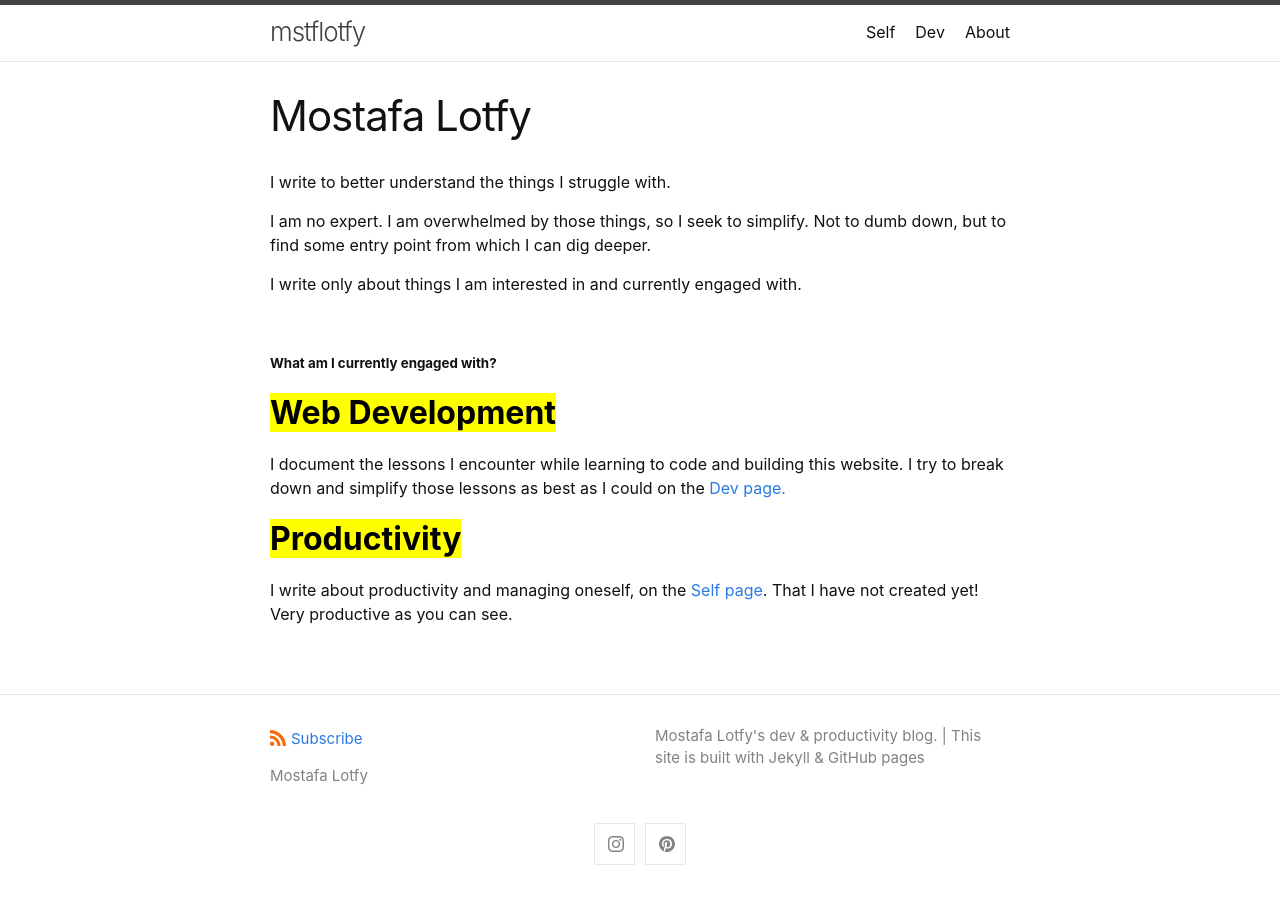
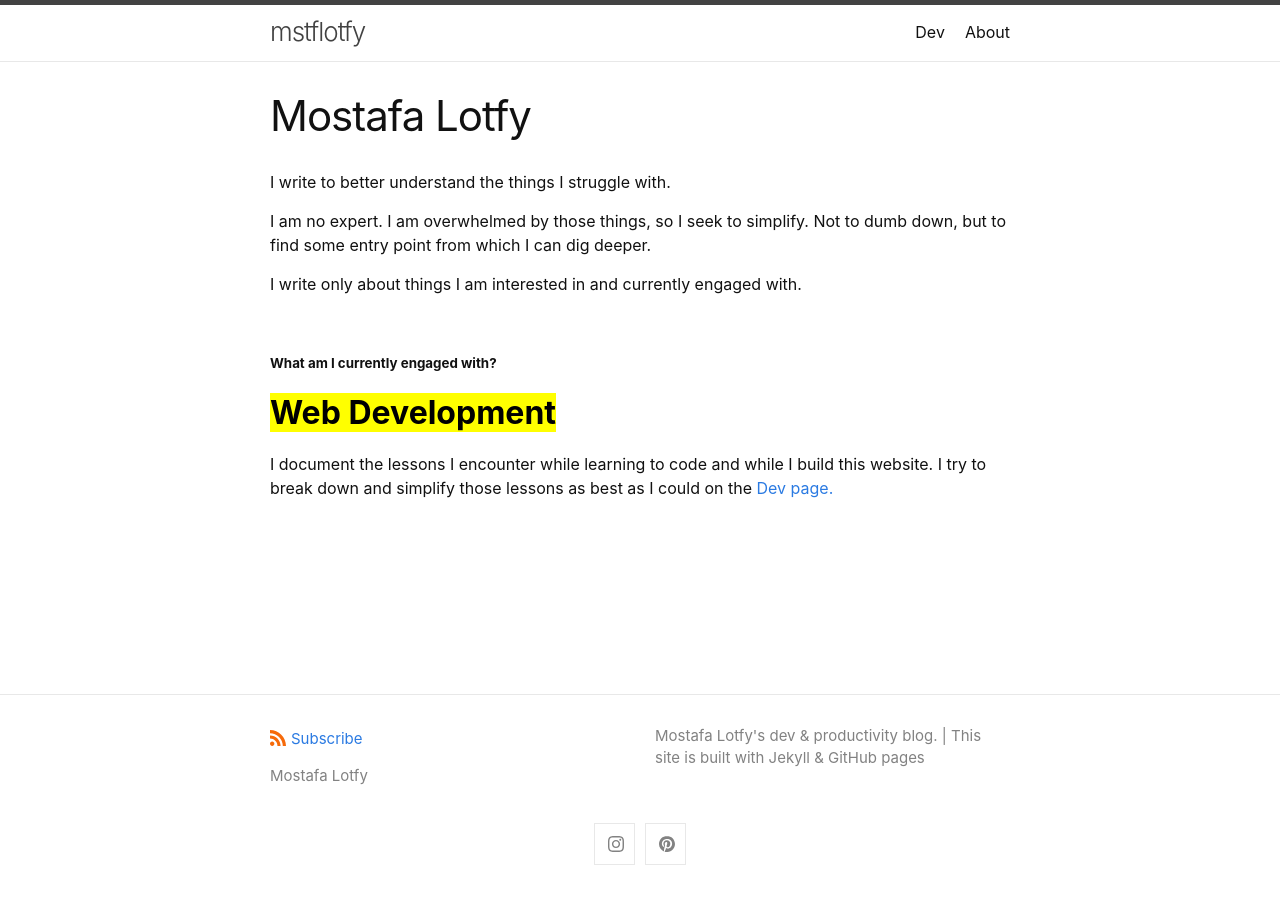
Before and after one commit to mstflotfy/mstflotfy.github.io, a Jekyll site: the page built from index.md, in a window 1280 px wide. Built offline with Jekyll 4.4.1, drawn with Linux system fonts in a browser that asks for light colours.

Commit message:
Revise about and index

```diff
--- a/index.md
+++ b/index.md
@@ -19,12 +19,4 @@ I write only about things I am interested in and currently engaged with.
     </mark>
 </h2>
 
-I document the lessons I encounter while learning to code and building this website. I try to break down and simplify those lessons as best as I could on the [ Dev page.](/dev)
-
-<h2 style="margin-top: 10px;">
-    <mark>
-        <strong>Productivity</strong>
-    </mark>
-</h2>
-
-I write about productivity and managing oneself, on the [Self page](/self). That I have not created yet! Very productive as you can see.
+I document the lessons I encounter while learning to code and while I build this website. I try to break down and simplify those lessons as best as I could on the [ Dev page.](/dev)
```
Also changed, not shown: _pages/about.md (+4 -4 lines), _pages/self.md (deleted, +0 -5 lines).
